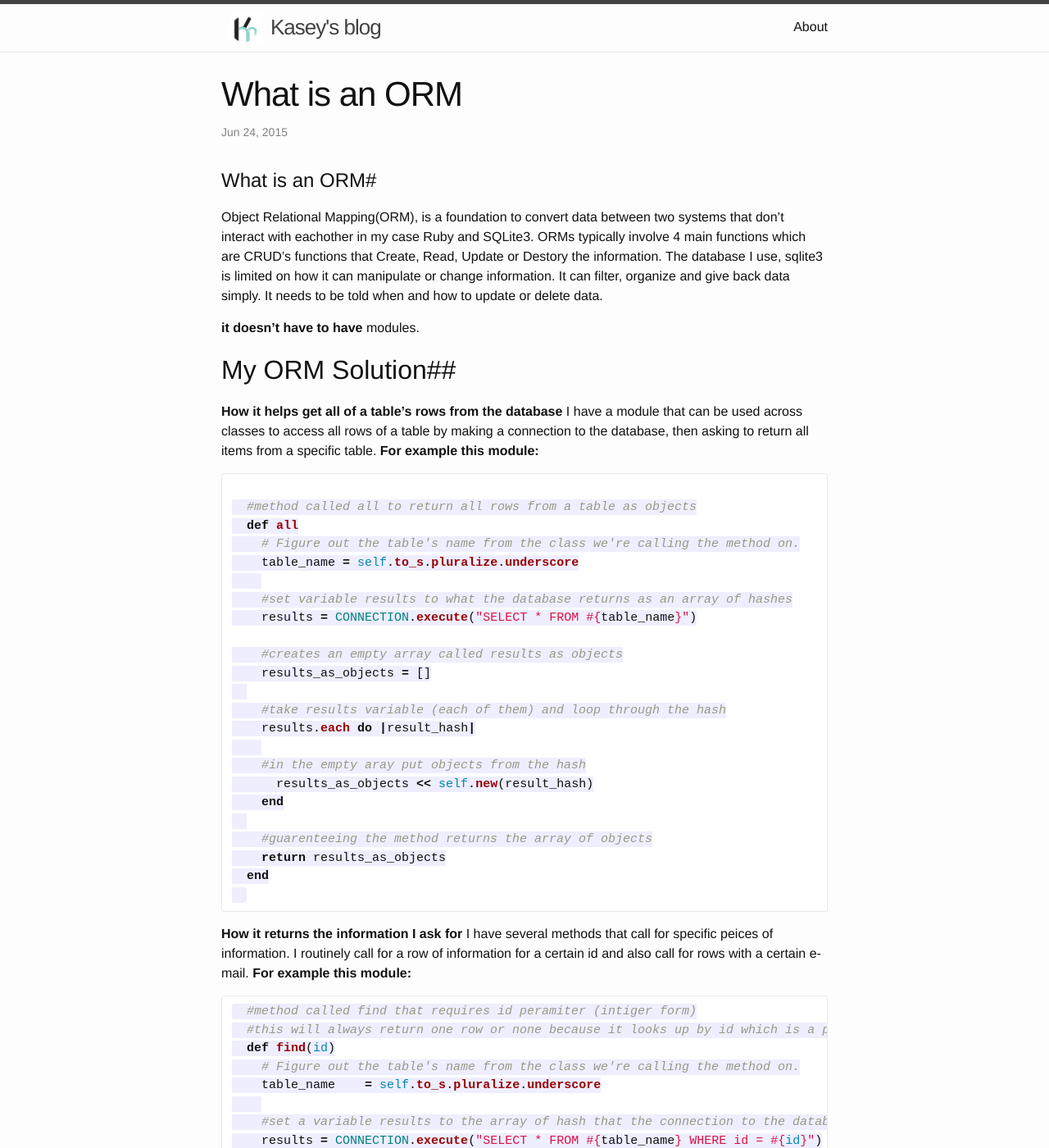
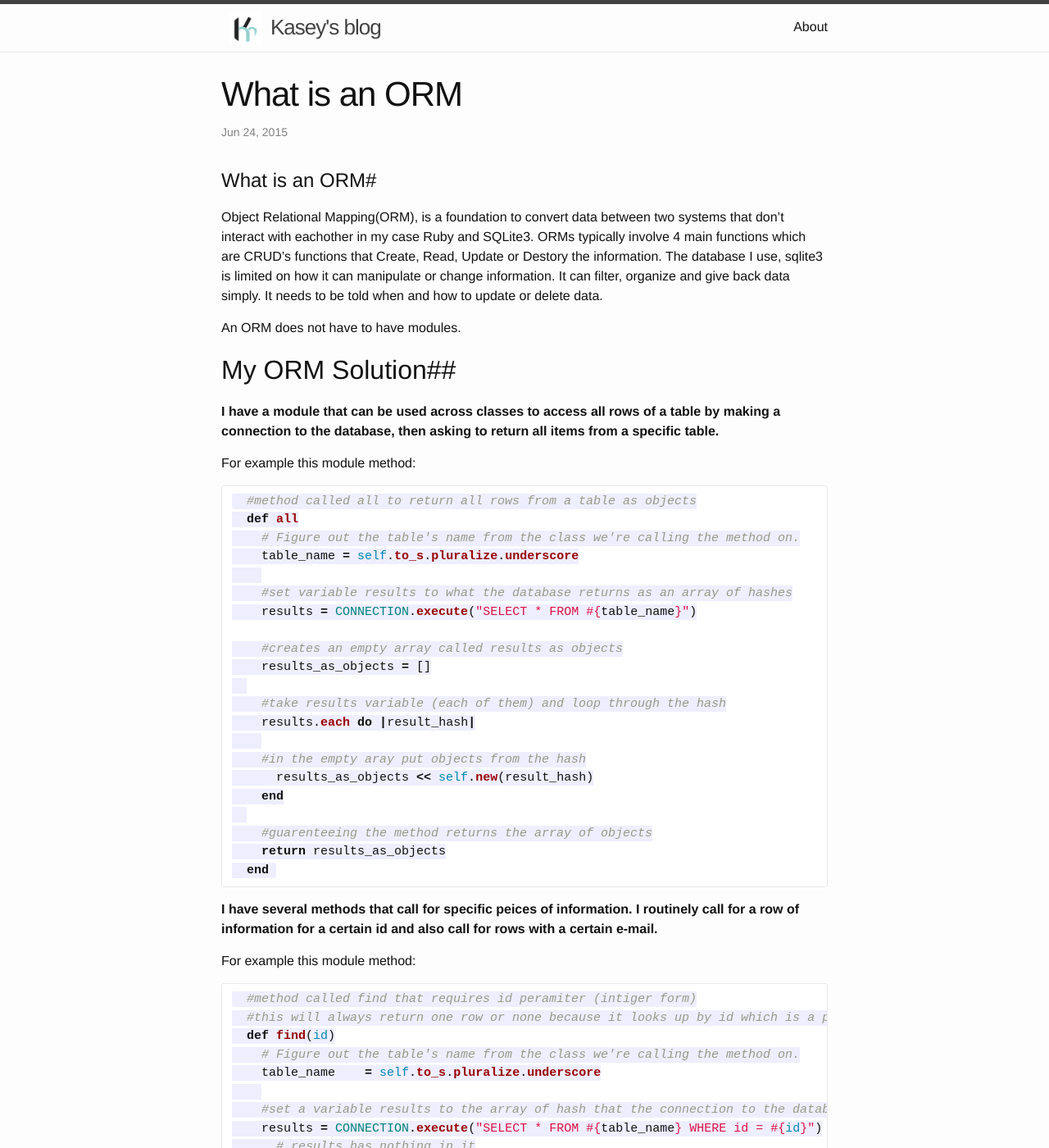
Before and after one commit to kaseymccormick/kaseymccormick.github.io, a Jekyll site: the page built from _posts/2015-06-24-What-is-ORM.markdown, in a window 1280 px wide and 1400 px high. Shown: the whole window at 82% size. Built offline with Jekyll 4.4.1, drawn with Linux system fonts in a browser that asks for light colours; Markdown is read by kramdown in place of the engine named in the settings; some of the changed text lies outside the part shown.

Commit message:
updating formating of markdown

````diff
--- a/_posts/2015-06-16-inventory-management.markdown
+++ b/_posts/2015-06-16-inventory-management.markdown
@@ -1,7 +1,7 @@
 ---
 layout: post
 title:  "Song Inventory Management Database"
-date:   2015-06-16 09:10:39
+date:   2015-06-18 09:10:39
 categories: ruby sqlite
 ---
 
--- a/_posts/2015-06-24-What-is-ORM.markdown
+++ b/_posts/2015-06-24-What-is-ORM.markdown
@@ -7,18 +7,17 @@ categories: ruby sqlite html sinatra ORM
 #What is an ORM#
  Object Relational Mapping(ORM), is a foundation to convert data between two systems that don't interact with eachother in my case Ruby and SQLite3. ORMs typically involve 4 main functions which are CRUD's functions that Create, Read, Update or Destory the information. The database I use, sqlite3 is limited on how it can manipulate or change information. It can filter, organize and give back data simply. It needs to be told when and how to update or delete data.
 
-**it doesn't have to have**
-modules.
+An ORM does not have to have modules.
 
 ##My ORM Solution##
 
 
-**How it helps get all of a table's rows from the database**
-I have a module that can be used across classes to access all rows of a table by making a connection to the database, then asking to return all items from a specific table.
-**For example this module:**
+
+**I have a module that can be used across classes to access all rows of a table by making a connection to the database, then asking to return all items from a specific table.**
+
+For example this module method:
 
 ```ruby
-
   #method called all to return all rows from a table as objects
   def all
     # Figure out the table's name from the class we're calling the method on.
@@ -40,12 +39,13 @@ I have a module that can be used across classes to access all rows of a table by
     #guarenteeing the method returns the array of objects
     return results_as_objects
   end
-
 ```
 
-**How it returns the information I ask for**
-I have several methods that call for specific peices of information. I routinely call for a row of information for a certain id and also call for rows with a certain e-mail.
-**For example this module:**
+
+**I have several methods that call for specific peices of information. I routinely call for a row of information for a certain id and also call for rows with a certain e-mail.**
+
+For example this module method:
+
 ```ruby
   #method called find that requires id peramiter (intiger form)
   #this will always return one row or none because it looks up by id which is a primary key
@@ -70,9 +70,10 @@ I have several methods that call for specific peices of information. I routinely
   end
 ```
 
-**The conversions I have it make to the data**
-Currently the conversions are mainly to change the array of hashes I receive into objects.
-**For example this section of the all method**
+**Currently the conversions are mainly to change the array of hashes I receive into objects.**
+
+For example this section of the all module method
+
 ```ruby
     #creates an empty array called results as objects
     results_as_objects = []
````
